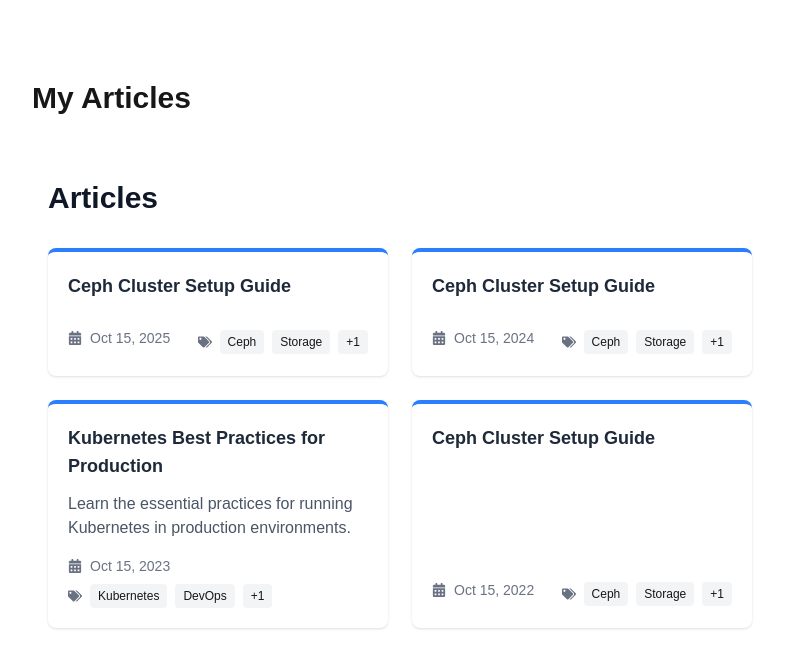
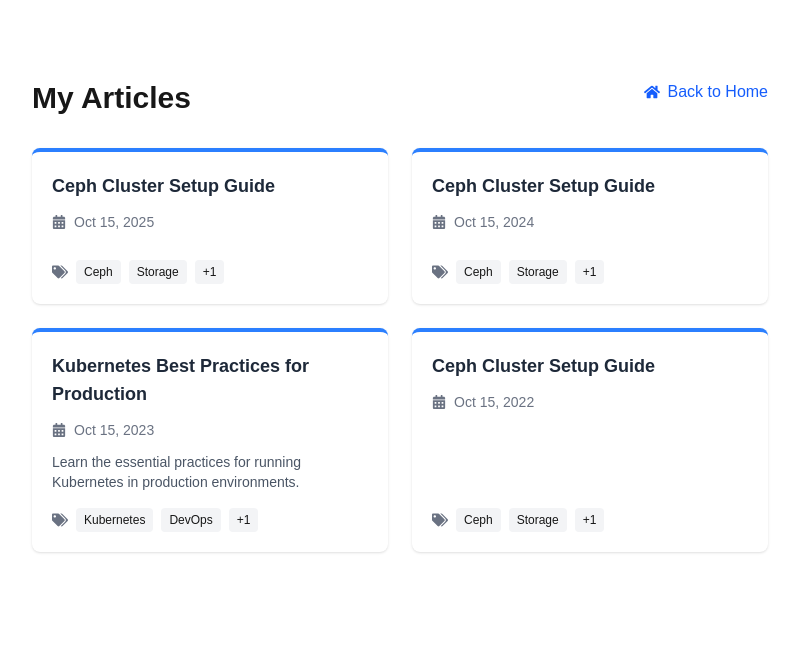
Before and after one commit to hojat-gazestani/hojat-gazestani.github.io, a Next.js app: page /articles in a window 1280 px wide. Shown: the top 668 px of the page, without its empty margins (240-1039 px from the left). Built offline with nearby package versions, Linux system fonts and the light colour scheme.

Commit message:
fix back to home page

```diff
--- a/src/app/articles/page.tsx
+++ b/src/app/articles/page.tsx
@@ -1,4 +1,6 @@
 import { ArticleList } from "@/components/ArticleList";
+import Link from "next/link";
+import { FaHome } from "react-icons/fa";
 
 export const metadata = {
   title: "Articles - Hojat Gazestani",
@@ -9,7 +11,16 @@
 export default function ArticlesPage() {
   return (
     <div className="max-w-4xl mx-auto p-8 sm:p-20">
-      <h1 className="text-3xl font-bold mb-8">My Articles</h1>
+      <div className="flex justify-between items-start mb-8">
+        <h1 className="text-3xl font-bold">My Articles</h1>
+        <Link
+          href="/"
+          className="flex items-center text-blue-600 dark:text-blue-400 hover:underline"
+        >
+          <FaHome className="mr-2" />
+          Back to Home
+        </Link>
+      </div>
       <ArticleList />
     </div>
   );
--- a/src/app/page.tsx
+++ b/src/app/page.tsx
@@ -27,8 +27,8 @@
         <main className="flex-grow p-8 sm:p-20">
           <div className="max-w-4xl mx-auto flex flex-col gap-12">
             <PersonalInfo />
+            <AboutMe />
             <LatestArticles />
-            <AboutMe />
             <ProfessionalExperience />
             <Education />
             <Languages />
--- a/src/components/ArticleList.tsx
+++ b/src/components/ArticleList.tsx
@@ -6,11 +6,6 @@
   const articles = await getSortedArticlesData();
 
   return (
-    <section className="max-w-4xl mx-auto py-8 px-4">
-      <h2 className="text-3xl font-bold text-gray-900 dark:text-white mb-8">
-        Articles
-      </h2>
-
     <div className="grid grid-cols-1 md:grid-cols-2 gap-6">
       {articles.map((article) => (
         <div
@@ -26,24 +21,23 @@
             </Link>
           </h3>
 
-            <p className="text-gray-600 dark:text-gray-400 mb-4 flex-grow">
-              {article.summary}
-            </p>
-
-            <div className="flex flex-wrap justify-between items-center text-sm">
-              <div className="flex items-center text-gray-500 dark:text-gray-400 mb-2">
+          <div className="flex items-center text-gray-500 dark:text-gray-400 text-sm mb-3">
             <FaCalendarAlt className="mr-2" />
             <span>
               {new Date(article.date).toLocaleDateString("en-US", {
-                    year: "numeric",
                 month: "short",
                 day: "numeric",
+                year: "numeric",
               })}
             </span>
           </div>
 
+          <p className="text-gray-600 dark:text-gray-400 text-sm line-clamp-2 mb-4">
+            {article.summary}
+          </p>
+
           {article.tags && article.tags.length > 0 && (
-                <div className="flex items-center">
+            <div className="flex items-center mt-auto">
               <FaTags className="mr-2 text-gray-500 dark:text-gray-400" />
               <div className="flex flex-wrap gap-2">
                 {article.tags.slice(0, 2).map((tag) => (
@@ -63,9 +57,7 @@
             </div>
           )}
         </div>
-          </div>
       ))}
     </div>
-    </section>
   );
 }
```
Lines whose indentation alone changed are shown as unchanged.
